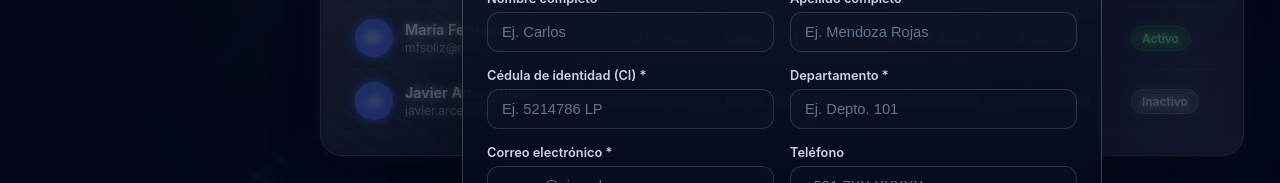
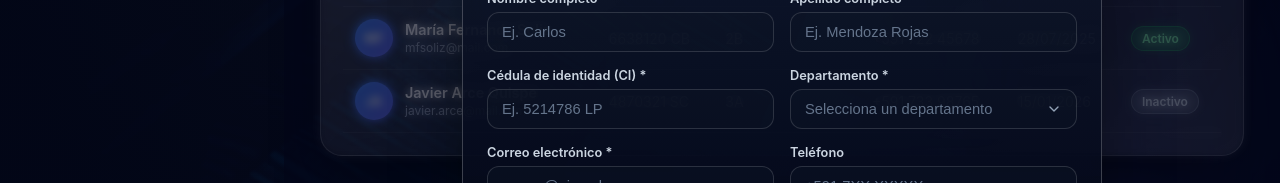
Before and after one commit to Manuu2102/Edificio-Los-Olivos, a Next.js app in the folder frontend/: page /copropietarios in a window 1280 px wide. Both pictures are taken after a click on the button "Registrar copropietario". Shown: the part 302-485 px from the top of the page. Built offline with nearby package versions, Linux system fonts and the light colour scheme.

Commit message:
fix: se corrigio el problema de la lista de departamentos

```diff
--- a/frontend/src/app/copropietarios/copropietarios.module.css
+++ b/frontend/src/app/copropietarios/copropietarios.module.css
@@ -523,7 +523,8 @@
   color: var(--text-soft);
 }
 
-.field input {
+.field input,
+.field select {
   width: 100%;
   box-sizing: border-box;
   padding: 11px 14px;
@@ -540,17 +541,30 @@
   color: #64748b;
 }
 
-.field input:hover {
+.field input:hover,
+.field select:hover {
   border-color: rgba(255, 255, 255, 0.25);
 }
 
-.field input:focus {
+.field input:focus,
+.field select:focus {
   border-color: rgba(96, 165, 250, 0.9);
   background: rgba(15, 23, 42, 0.55);
   box-shadow: 0 0 0 4px rgba(59, 130, 246, 0.25), 0 0 24px -4px var(--accent-glow);
 }
 
-.field input.invalid {
+.field select {
+  color-scheme: dark;
+  cursor: pointer;
+}
+
+.field select option {
+  background: #0f172a;
+  color: #f8fafc;
+}
+
+.field input.invalid,
+.field select.invalid {
   border-color: rgba(248, 113, 113, 0.8);
 }
 
@@ -681,3 +695,113 @@
     transition: none;
   }
 }
+
+/* ---------- Lista desplegable de departamentos ---------- */
+.dropdown {
+  position: relative;
+}
+
+.dropdownBtn {
+  width: 100%;
+  box-sizing: border-box;
+  display: flex;
+  align-items: center;
+  justify-content: space-between;
+  gap: 10px;
+  padding: 11px 14px;
+  background: rgba(15, 23, 42, 0.35);
+  border: 1px solid rgba(255, 255, 255, 0.14);
+  border-radius: var(--radius-input);
+  color: var(--text-main);
+  font-size: 0.92rem;
+  text-align: left;
+  cursor: pointer;
+  transition: border-color 0.25s ease, background 0.25s ease, box-shadow 0.25s ease;
+}
+
+.dropdownBtn:hover {
+  border-color: rgba(255, 255, 255, 0.25);
+}
+
+.dropdownBtn[aria-expanded='true'] {
+  border-color: rgba(96, 165, 250, 0.9);
+  background: rgba(15, 23, 42, 0.55);
+  box-shadow: 0 0 0 4px rgba(59, 130, 246, 0.25), 0 0 24px -4px var(--accent-glow);
+}
+
+.dropdownBtn:focus-visible {
+  outline: none;
+  box-shadow: 0 0 0 4px rgba(59, 130, 246, 0.35);
+}
+
+.dropdownBtn.invalid {
+  border-color: rgba(248, 113, 113, 0.8);
+}
+
+.dropdownBtn svg {
+  flex-shrink: 0;
+  width: 16px;
+  height: 16px;
+  color: var(--text-muted);
+  transition: transform 0.25s var(--ease);
+}
+
+.dropdownBtn[aria-expanded='true'] svg {
+  transform: rotate(180deg);
+}
+
+.dropdownPlaceholder {
+  color: #64748b;
+}
+
+/* Muestra 4 departamentos; el resto se desliza dentro de la lista */
+.dropdownList {
+  position: absolute;
+  top: calc(100% + 6px);
+  left: 0;
+  right: 0;
+  z-index: 20;
+  max-height: 154px;
+  overflow-y: auto;
+  margin: 0;
+  padding: 6px;
+  list-style: none;
+  border-radius: 14px;
+  background: rgba(15, 23, 42, 0.92);
+  backdrop-filter: blur(18px) saturate(160%);
+  -webkit-backdrop-filter: blur(18px) saturate(160%);
+  border: 1px solid var(--glass-border);
+  box-shadow: 0 20px 40px -12px rgba(0, 0, 0, 0.6), inset 0 1px 0 var(--glass-highlight);
+  scrollbar-width: thin;
+  scrollbar-color: rgba(148, 163, 184, 0.35) transparent;
+}
+
+.dropdownList li {
+  margin-bottom: 2px;
+}
+
+.dropdownItem {
+  display: block;
+  width: 100%;
+  padding: 8px 12px;
+  border: none;
+  border-radius: 10px;
+  background: transparent;
+  color: var(--text-soft);
+  font-size: 0.9rem;
+  text-align: left;
+  cursor: pointer;
+  transition: background 0.2s ease, color 0.2s ease;
+}
+
+.dropdownItem:hover {
+  background: rgba(255, 255, 255, 0.08);
+  color: #fff;
+}
+
+.dropdownItemActive,
+.dropdownItemActive:hover {
+  background: linear-gradient(135deg, rgba(59, 130, 246, 0.32), rgba(99, 102, 241, 0.22));
+  color: #fff;
+  font-weight: 600;
+}
--- a/frontend/src/app/copropietarios/page.tsx
+++ b/frontend/src/app/copropietarios/page.tsx
@@ -1,10 +1,10 @@
 'use client';
 
-import { FormEvent, useEffect, useMemo, useState } from 'react';
+import { FormEvent, useEffect, useMemo, useRef, useState } from 'react';
 import AppShell from '../_components/app-shell/AppShell';
 import styles from './copropietarios.module.css';
 
-type IconName = 'users' | 'plus' | 'search' | 'back' | 'close' | 'check';
+type IconName = 'users' | 'plus' | 'search' | 'back' | 'close' | 'check' | 'chevron';
 
 const ICON_PATHS: Record<IconName, string[]> = {
   users: [
@@ -18,6 +18,7 @@ const ICON_PATHS: Record<IconName, string[]> = {
   back: ['M19 12H5', 'M12 19l-7-7 7-7'],
   close: ['M6 6l12 12', 'M18 6L6 18'],
   check: ['M20 6L9 17l-5-5'],
+  chevron: ['M6 9l6 6 6-6'],
 };
 
 function Icon({ name, className }: { name: IconName; className?: string }) {
@@ -59,6 +60,11 @@ type FormState = {
   departamento: string;
 };
 
+// Departamentos disponibles del edificio: 1A, 1B, 2A, 2B, ... hasta el piso 6.
+const DEPARTAMENTOS = Array.from({ length: 6 }, (_, i) => i + 1).flatMap((piso) =>
+  ['A', 'B'].map((letra) => `${piso}${letra}`),
+);
+
 const EMPTY_FORM: FormState = {
   nombre: '',
   apellido: '',
@@ -76,7 +82,7 @@ const SEED: Copropietario[] = [
     ci: '5214786 LP',
     correo: 'carlos.mendoza@mail.com',
     telefono: '+591 711 22334',
-    departamento: 'Depto. 101',
+    departamento: '1A',
     fecha: '12/03/2025',
     estado: 'Activo',
   },
@@ -86,7 +92,7 @@ const SEED: Copropietario[] = [
     ci: '6638120 CB',
     correo: 'mfsoliz@mail.com',
     telefono: '+591 722 45678',
-    departamento: 'Depto. 204',
+    departamento: '2B',
     fecha: '28/07/2025',
     estado: 'Activo',
   },
@@ -96,7 +102,7 @@ const SEED: Copropietario[] = [
     ci: '4870321 SC',
     correo: 'javier.arce@mail.com',
     telefono: '+591 733 98765',
-    departamento: 'Depto. 305',
+    departamento: '3A',
     fecha: '15/01/2026',
     estado: 'Inactivo',
   },
@@ -122,7 +128,7 @@ function validate(form: FormState) {
   if (!form.nombre.trim()) errors.nombre = 'Ingresa el nombre.';
   if (!form.apellido.trim()) errors.apellido = 'Ingresa el apellido.';
   if (!form.ci.trim()) errors.ci = 'Ingresa la cédula de identidad.';
-  if (!form.departamento.trim()) errors.departamento = 'Ingresa el departamento.';
+  if (!form.departamento.trim()) errors.departamento = 'Selecciona el departamento.';
   if (!form.correo.trim()) {
     errors.correo = 'Ingresa el correo electrónico.';
   } else if (!/^\S+@\S+\.\S+$/.test(form.correo.trim())) {
@@ -349,12 +355,10 @@ export default function CopropietariosPage() {
               </Field>
 
               <Field label="Departamento *" error={errors.departamento}>
-                <input
-                  type="text"
-                  placeholder="Ej. Depto. 101"
+                <DepartamentoSelect
                   value={form.departamento}
-                  onChange={(e) => handleChange('departamento', e.target.value)}
-                  className={errors.departamento ? styles.invalid : ''}
+                  onChange={(v) => handleChange('departamento', v)}
+                  invalid={!!errors.departamento}
                 />
               </Field>
 
@@ -394,6 +398,76 @@ export default function CopropietariosPage() {
   );
 }
 
+// Lista desplegable de departamentos: muestra 5 a la vez y el resto se desliza dentro de la lista.
+function DepartamentoSelect({
+  value,
+  onChange,
+  invalid,
+}: {
+  value: string;
+  onChange: (v: string) => void;
+  invalid?: boolean;
+}) {
+  const [open, setOpen] = useState(false);
+  const ref = useRef<HTMLDivElement>(null);
+
+  // Cerrar al hacer clic fuera o con Escape (sin cerrar también el formulario)
+  useEffect(() => {
+    if (!open) return;
+    const onDown = (e: MouseEvent) => {
+      if (ref.current && !ref.current.contains(e.target as Node)) setOpen(false);
+    };
+    const onKey = (e: KeyboardEvent) => {
+      if (e.key === 'Escape') {
+        setOpen(false);
+        e.stopPropagation();
+      }
+    };
+    document.addEventListener('mousedown', onDown);
+    document.addEventListener('keydown', onKey);
+    return () => {
+      document.removeEventListener('mousedown', onDown);
+      document.removeEventListener('keydown', onKey);
+    };
+  }, [open]);
+
+  return (
+    <div className={styles.dropdown} ref={ref}>
+      <button
+        type="button"
+        className={`${styles.dropdownBtn} ${invalid ? styles.invalid : ''}`}
+        aria-haspopup="listbox"
+        aria-expanded={open}
+        onClick={() => setOpen((v) => !v)}
+      >
+        <span className={value ? '' : styles.dropdownPlaceholder}>
+          {value || 'Selecciona un departamento'}
+        </span>
+        <Icon name="chevron" />
+      </button>
+
+      {open && (
+        <ul className={styles.dropdownList} role="listbox">
+          {DEPARTAMENTOS.map((d) => (
+            <li key={d} role="option" aria-selected={d === value}>
+              <button
+                type="button"
+                className={`${styles.dropdownItem} ${d === value ? styles.dropdownItemActive : ''}`}
+                onClick={() => {
+                  onChange(d);
+                  setOpen(false);
+                }}
+              >
+                {d}
+              </button>
+            </li>
+          ))}
+        </ul>
+      )}
+    </div>
+  );
+}
+
 function Field({
   label,
   error,
```
